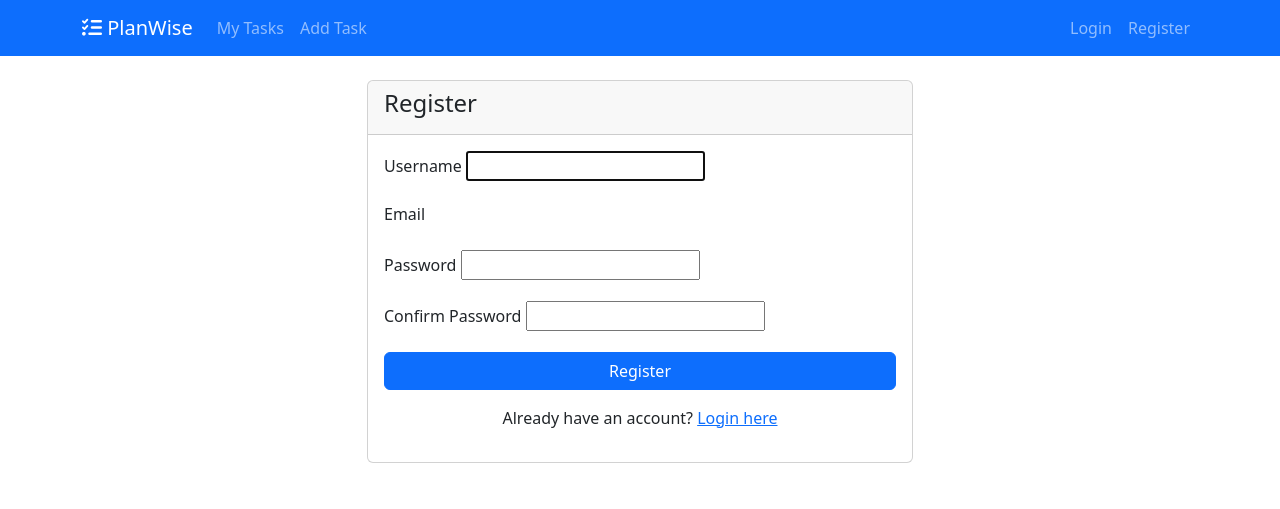
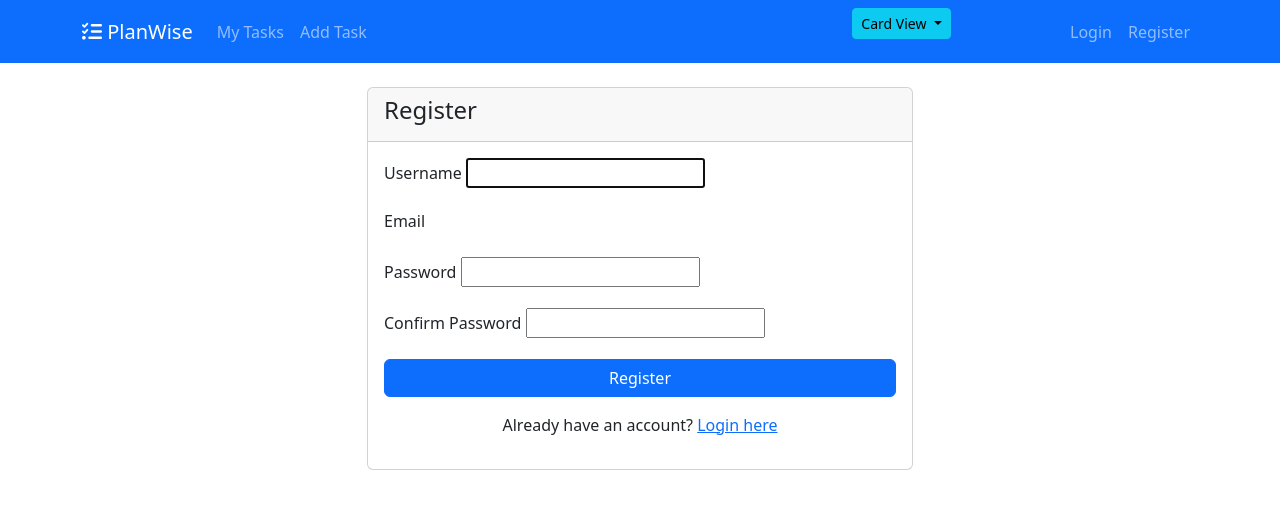
Before and after one commit to Brycott/WEB_4800_PlanWise_Project, a Django app: page /users/register/ in a window 1280 px wide. Shown: the top 509 px of the page. Run offline with Django 5.2, Linux system fonts and the light colour scheme.

Commit message:
Added dropdown commit

```diff
--- a/PlanWise/Templates/base.html
+++ b/PlanWise/Templates/base.html
@@ -8,7 +8,7 @@
     <link rel="stylesheet" href="https://cdnjs.cloudflare.com/ajax/libs/font-awesome/6.4.0/css/all.min.css">
 </head>
 <body>
-    <nav class="navbar navbar-expand-lg navbar-dark bg-primary">
+    <nav class="navbar navbar-expand-lg navbar-dark bg-primary w-100">
         <div class="container">
             <a class="navbar-brand" href="{% url 'task_list' %}">
                 <i class="fas fa-tasks"></i> PlanWise
@@ -17,12 +17,23 @@
                 <span class="navbar-toggler-icon"></span>
             </button>
             <div class="collapse navbar-collapse" id="navbarNav">
-                <ul class="navbar-nav me-auto">
-                    <li class="nav-item">
+                <ul class="navbar-nav d-flex  me-auto justify-content-between w-75">
+                    <li class="nav-item d-flex flex-row align-items-center">
                         <a class="nav-link" href="{% url 'task_list' %}">My Tasks</a>
+                        <a class="nav-link" href="{% url 'task_create' %}">Add Task</a>
                     </li>
                     <li class="nav-item">
-                        <a class="nav-link" href="{% url 'task_create' %}">Add Task</a>
+                         <div class="mb-3">
+                            <div class="dropdown">
+                                <button class="btn btn-info btn-sm dropdown-toggle" type="button" id="viewDropdown" data-bs-toggle="dropdown" aria-expanded="false">
+                                    <span id="currentViewLabel">Card View</span>
+                                </button>
+                                <ul class="dropdown-menu" aria-labelledby="viewDropdown">
+                                    <li><a class="dropdown-item" href="#" onclick="showCardView(); return false;">Card View</a></li>
+                                    <li><a class="dropdown-item" href="#" onclick="showListView(); return false;">List View</a></li>
+                                </ul>
+                            </div>
+                        </div>
                     </li>
                 </ul>
                 <ul class="navbar-nav">
```
Also changed, not shown: PlanWise/tasks/templates/tasks/task_list.html (+60 -3 lines), PlanWise/db.sqlite3.
